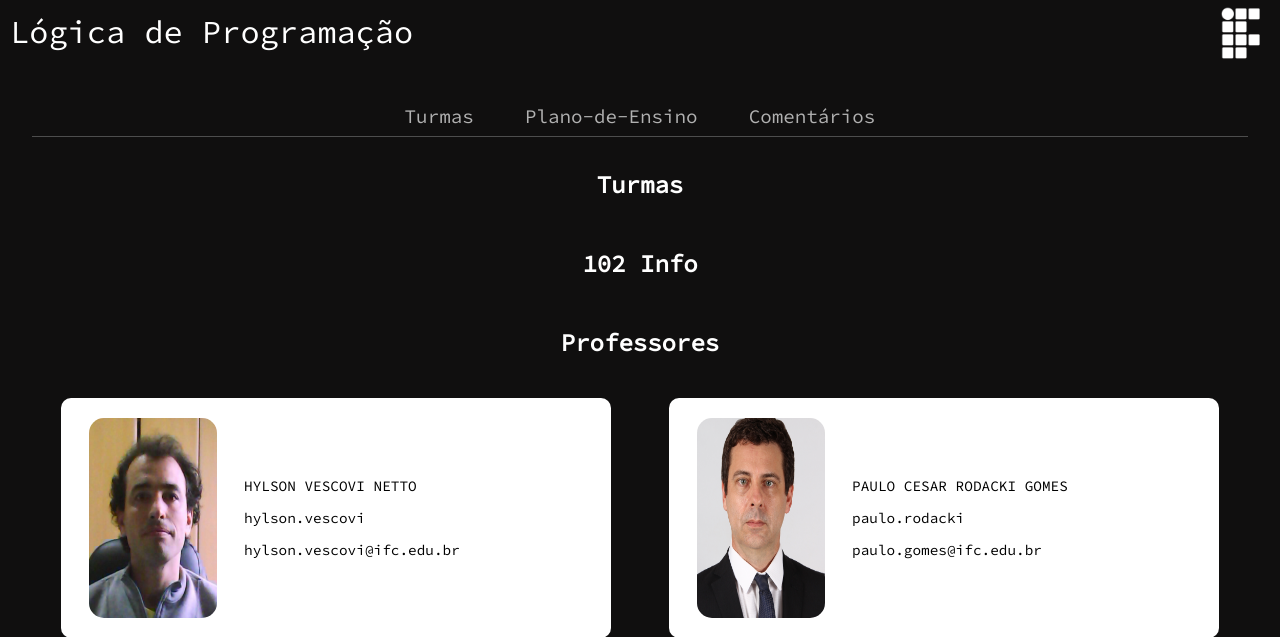
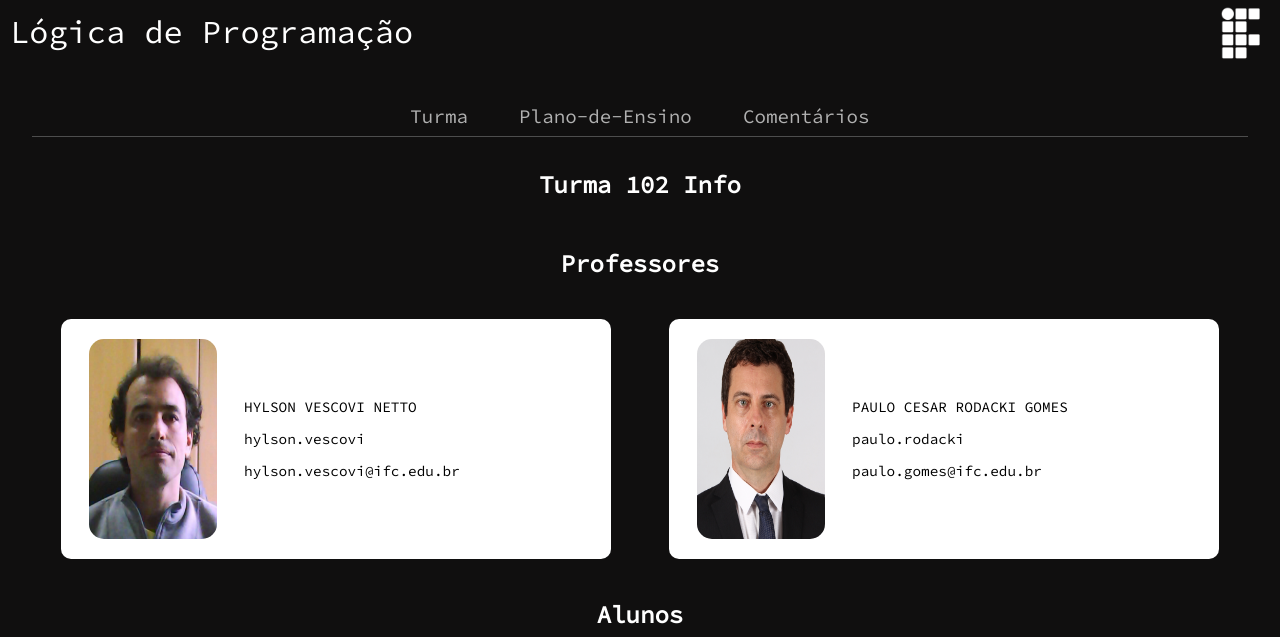
Before and after one commit to gustatramontin/trabalho-web-design-2t, a PHP site: page /?page=turmas in a window 1280 px wide. Shown: the top 637 px of the page. Run offline with PHP 8.4, Linux system fonts and the light colour scheme; data comes from the database, SQL or seed files in the repository.

Commit message:
change class title to singular

```diff
--- a/view/pages/turmas.php
+++ b/view/pages/turmas.php
@@ -13,9 +13,8 @@
     ?>
 
     <div class="classes">
-        <h2>Turmas</h2>
+        <h2>Turma 102 Info</h2>
         <div class="classes__class">
-            <h3>102 Info</h3>
             <h4>Professores</h4>
 
             <div class="class__people">
--- a/view/templates/nav.php
+++ b/view/templates/nav.php
@@ -5,7 +5,7 @@ $config = parse_ini_file('model/config.ini')
 
 <nav class="root__nav">
     <ul>
-        <li><a href="?page=turmas"">Turmas</a></li>
+        <li><a href="?page=turmas"">Turma</a></li>
         <li><a href="?page=plano-de-ensino">Plano-de-Ensino</a></li>
         <li><a href="?page=comentarios">Comentários</a></li>
     </ul>
```
